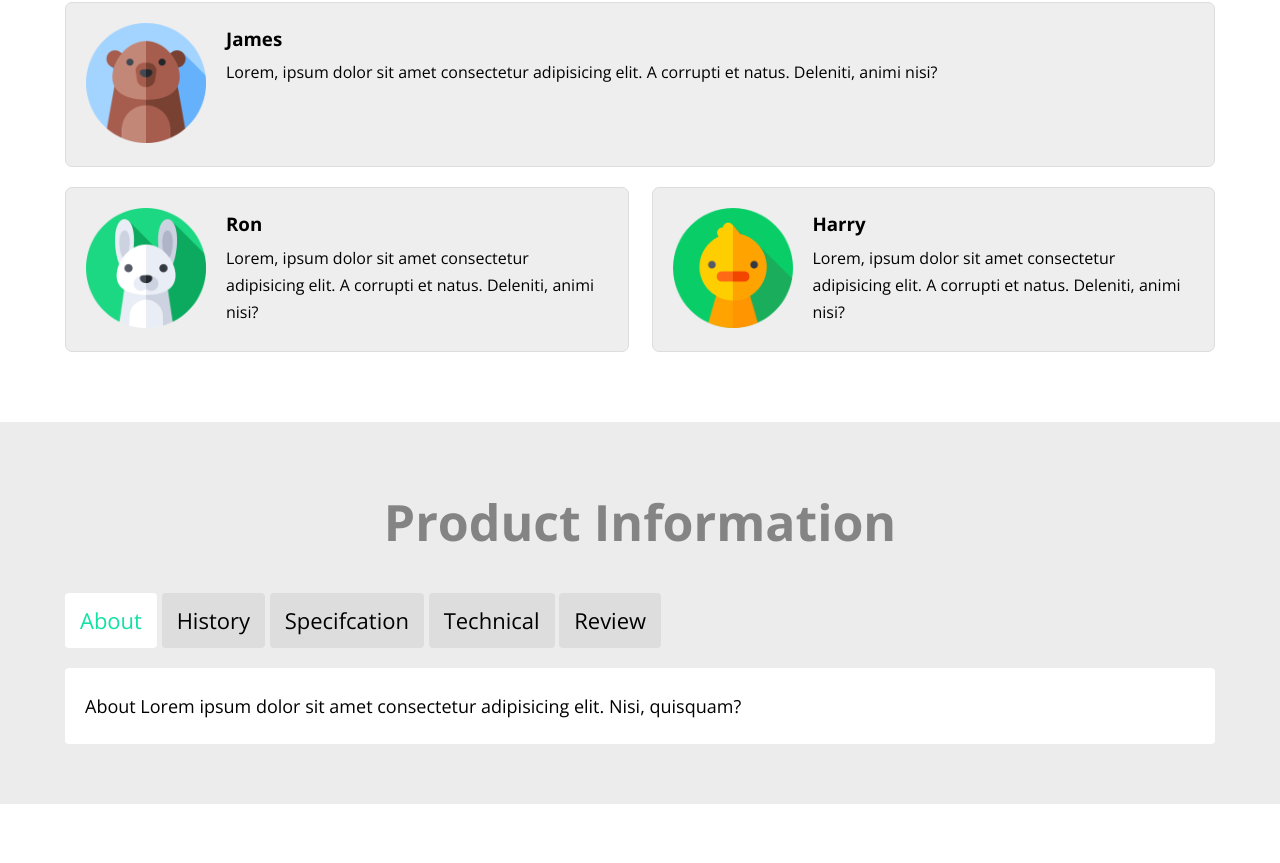
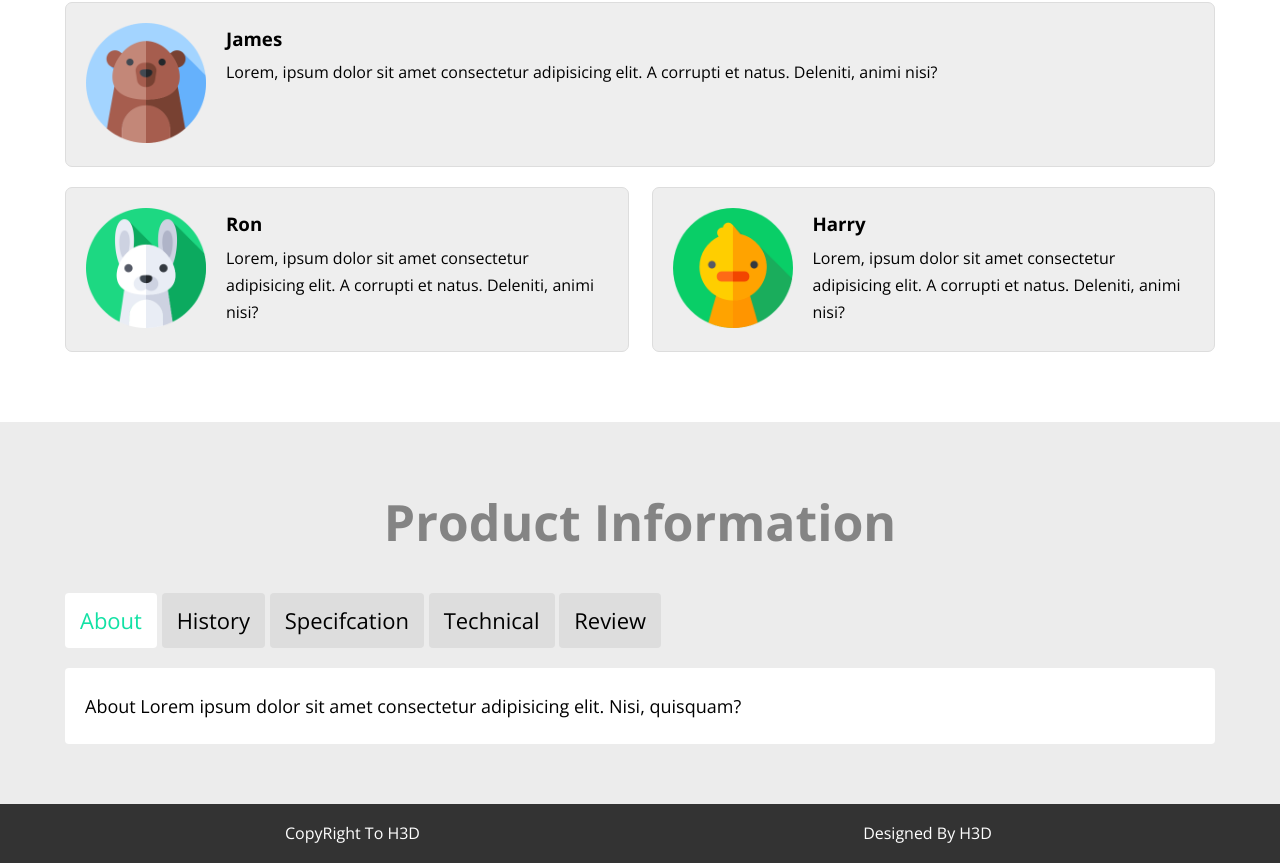
Before and after one commit to Hng8/Responsive-Design, a plain HTML site: page index.html in a window 1280 px wide. Shown: the part 2514-3377 px from the top of the page. Before the commit the page ends 3318 px from the top, so only its background shows below. Drawn offline with nearby package versions, Linux system fonts and the light colour scheme.

Commit message:
Added Footer

```diff
--- a/index.html
+++ b/index.html
@@ -202,6 +202,13 @@
             </div>
         </section>
     </main>
+    <footer>
+        <div class="container">
+            <div class="copyright float-l ">CopyRight To H3D</div>
+            <div class="design float-l ">Designed By H3D</div>
+            <div class="clearfix"></div>
+        </div>
+    </footer>
     <script src="/js/master.js"></script>
 </body>
 
--- a/style/master.css
+++ b/style/master.css
@@ -295,6 +295,32 @@ header .overlay .order {
 .information .info-content > div:not(:first-of-type) {
     display: none;
 }
+
+/* Footer */
+footer {
+    background-color: #333;
+    color: #fff;
+}
+
+footer .copyright,
+footer .design {
+    text-align: center;
+    padding: 20px;
+}
+
+@media (max-width: 767px) {
+    footer .copyright,
+    footer .design {
+        width: 100%;
+}
+}
+
+@media (min-width: 768px) {
+    footer .copyright,
+    footer .design {
+        width: 50%;
+}
+}
 /* Mobile devices */
 @media (max-width: 767px) {
     h1 {
```
